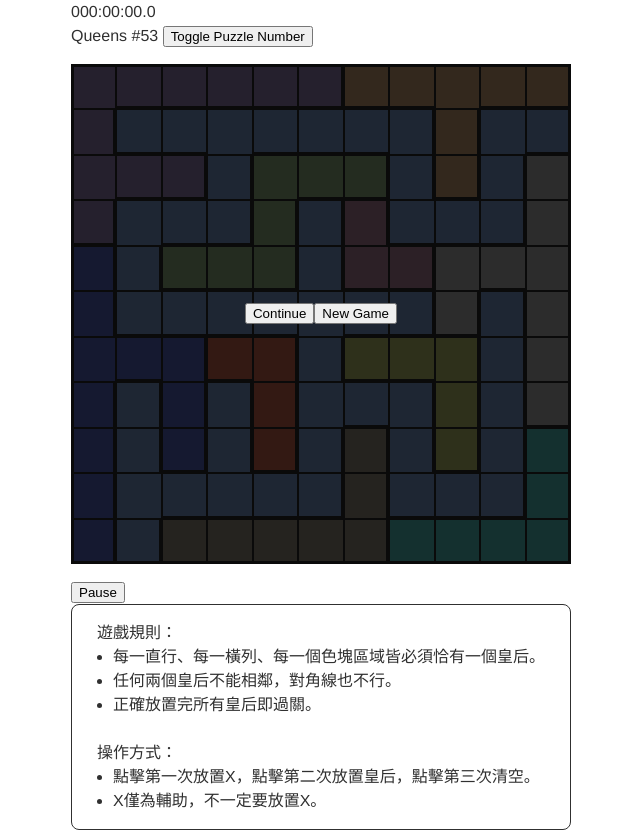
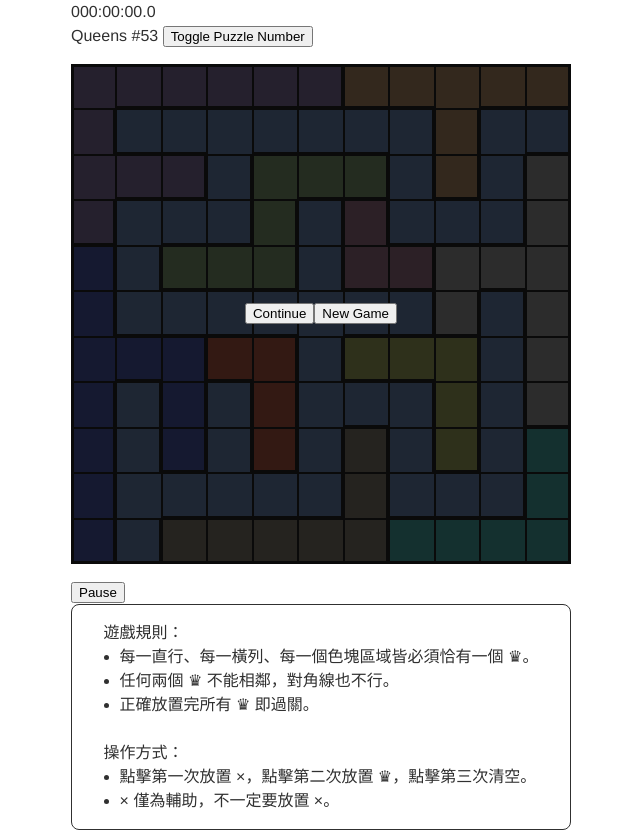
Before and after one commit to cx3576888/queens, a React (Vite) app: page / in a window 1280 px wide. Shown: the whole page, without its empty margins (319-959 px from the left). Built offline with nearby package versions, Linux system fonts and the light colour scheme.

Commit message:
add style to indicate cell is wrong

```diff
--- a/src/components/GameCell.tsx
+++ b/src/components/GameCell.tsx
@@ -18,7 +18,8 @@ const GameCell: React.FC<GameCellProps> = ({ cellInstance }) => {
     + styles[`gameCellColor${cellInstance.colorIndex}`]
     + (cellInstance.row === 1 ? ` ${styles.wideBorderTop}` : '')
     + (cellInstance.bordersMark.right !== 'sameColor' ? ` ${styles.wideBorderRight}` : '')
-    + (cellInstance.bordersMark.bottom !== 'sameColor' ? ` ${styles.wideBorderBottom}` : '');
+    + (cellInstance.bordersMark.bottom !== 'sameColor' ? ` ${styles.wideBorderBottom}` : '')
+    + (cellInstance.isWrong ? ` ${styles.gameCellWrong}` : '');
 
   const handleCellClick = () => () => {
     cellInstance.toggleCurrDisplay();
--- a/src/components/GameRule.tsx
+++ b/src/components/GameRule.tsx
@@ -5,14 +5,14 @@ const GameRule: React.FC = () => {
     <div className={styles.gameRule}>
       <div>
         <ul>遊戲規則：
-          <li>每一直行、每一橫列、每一個色塊區域皆必須恰有一個皇后。</li>
-          <li>任何兩個皇后不能相鄰，對角線也不行。</li>
-          <li>正確放置完所有皇后即過關。</li>
+          <li>每一直行、每一橫列、每一個色塊區域皆必須恰有一個 ♛。</li>
+          <li>任何兩個 ♛ 不能相鄰，對角線也不行。</li>
+          <li>正確放置完所有 ♛ 即過關。</li>
         </ul>
         <br />
         <ul>操作方式：
-          <li>點擊第一次放置X，點擊第二次放置皇后，點擊第三次清空。</li>
-          <li>X僅為輔助，不一定要放置X。</li>
+          <li>點擊第一次放置 ×，點擊第二次放置 ♛，點擊第三次清空。</li>
+          <li> × 僅為輔助，不一定要放置 ×。</li>
         </ul>
       </div>
     </div>
--- a/src/models/cellModel.ts
+++ b/src/models/cellModel.ts
@@ -45,8 +45,7 @@ class Cell {
   }
 
   public prepareReactStateFns(functions: UpdateReactStateFunctions) {
-    this.updateReactState.setIsWrong = functions.setIsWrong;
-    this.updateReactState.setCurrDisplay = functions.setCurrDisplay;
+    Object.assign(this.updateReactState, functions);
   }
 
   public prepareBordersMark(topCell?: Cell, rightCell?: Cell, bottomCell?: Cell, leftCell?: Cell) {
@@ -65,9 +64,11 @@ class Cell {
         break;
       case 'X':
         this.currDisplay = 'queen';
+        this.isWrong = true;
         break;
       case 'queen':
         this.currDisplay = 'empty';
+        this.isWrong = false;
         break;
     }
   }
--- a/src/styles/GameCell.module.css
+++ b/src/styles/GameCell.module.css
@@ -10,6 +10,13 @@
   font-size: 1.5em;
   color: #303030;
   user-select: none;
+}
+
+.gameCellWrong {
+  background-image: url('/cellWrong.svg');
+  background-size: cover;
+  background-position: center;
+  background-repeat: no-repeat;
 }
 
 .gameCell:hover {
```
Also changed, not shown: public/cellWrong.svg (added).
